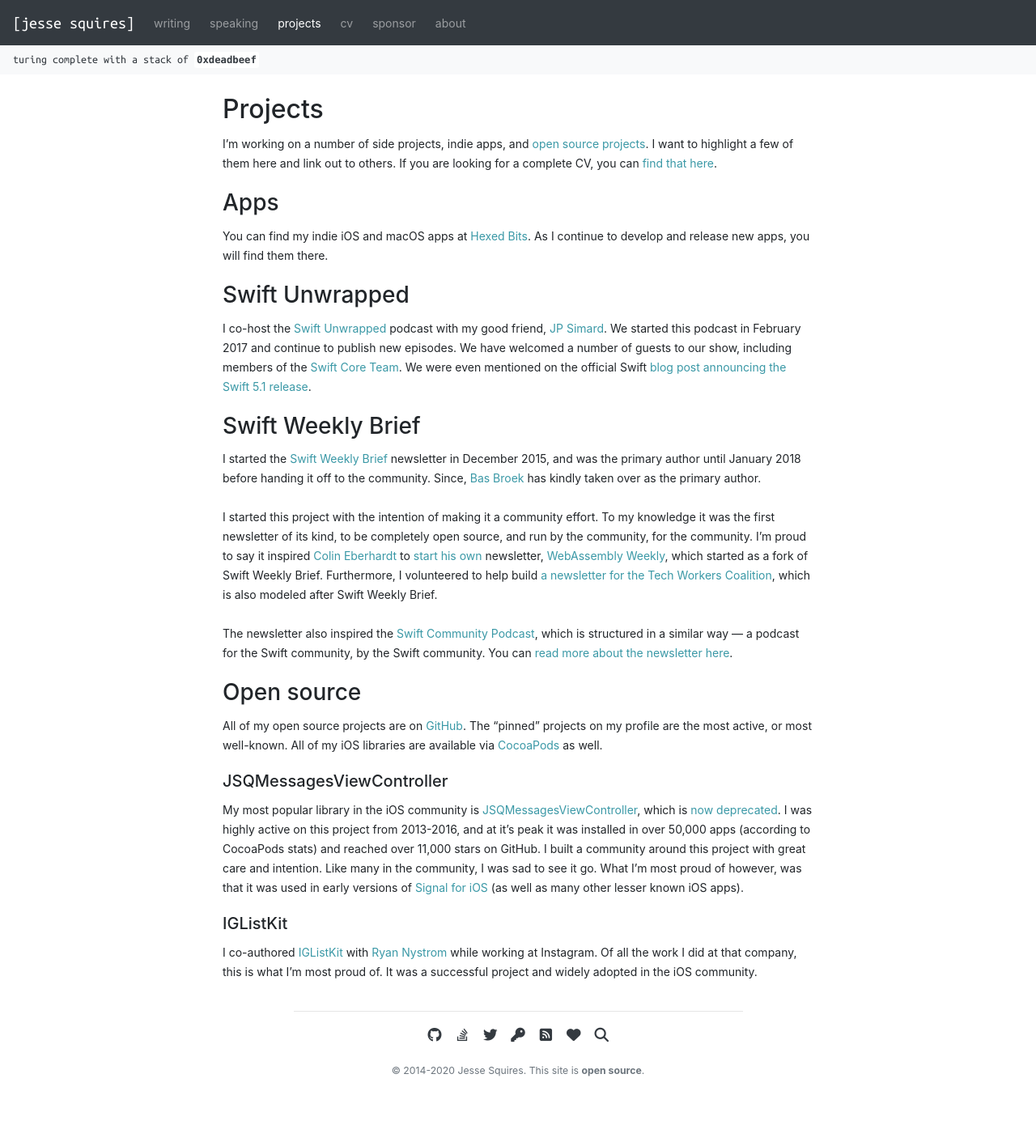
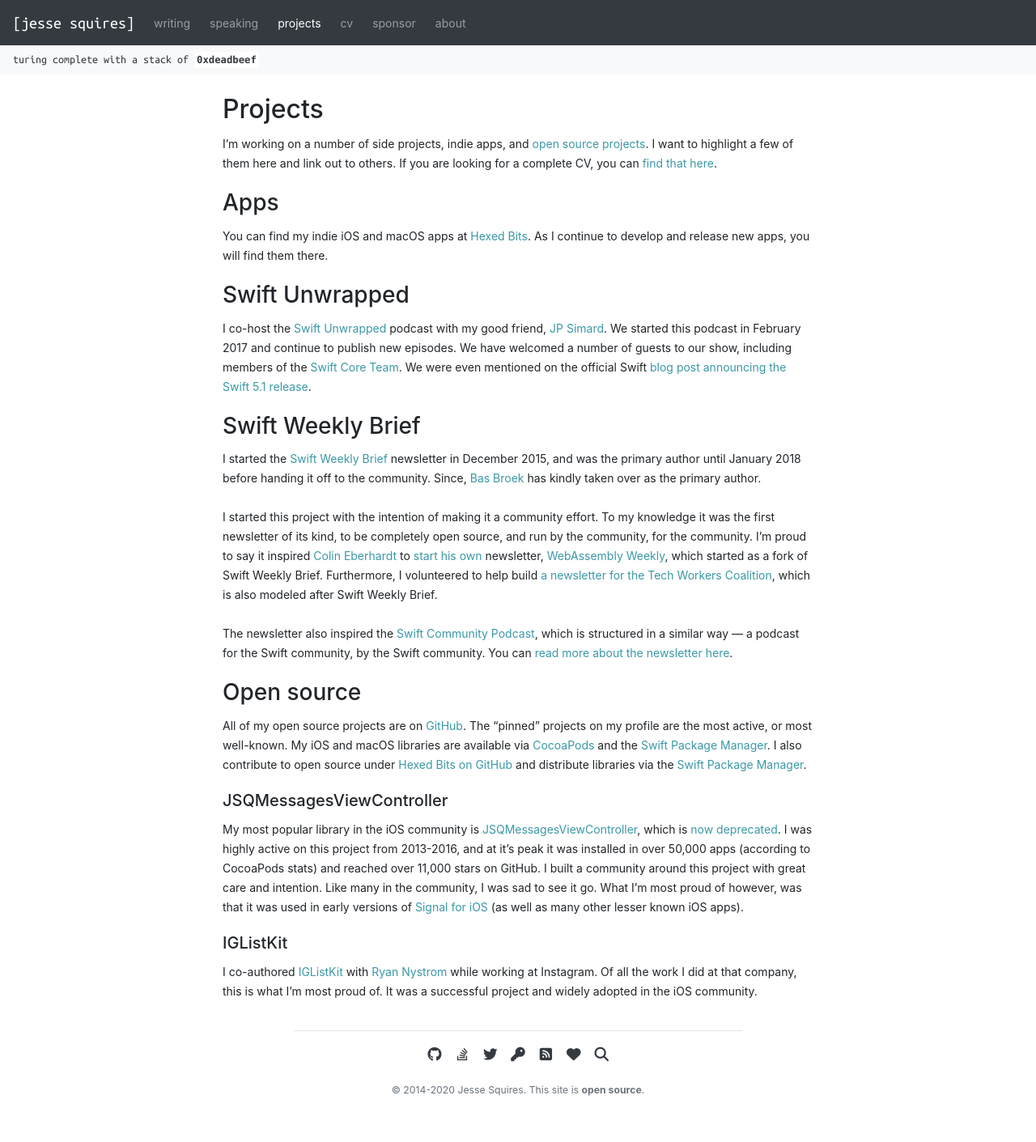
Before and after one commit to jessesquires/jessesquires.com, a Jekyll site: the page built from projects.md, in a window 1280 px wide. Shown: the whole page at 81% size. Built offline with Jekyll 4.4.1, drawn with Linux system fonts in a browser that asks for light colours; nearby versions of some CDN libraries; library files that are not in the unit come from our copies; before the commit the page ends 1387 px from its top, so only the background shows below that.

Commit message:
update projects

```diff
--- a/projects.md
+++ b/projects.md
@@ -25,7 +25,7 @@
 
 ### Open source
 
-All of my open source projects are on [GitHub]({{ site.social_links.github}}). The "pinned" projects on my profile are the most active, or most well-known. All of my iOS libraries are available via [CocoaPods](https://cocoapods.org/owners/1808) as well.
+All of my open source projects are on [GitHub]({{ site.social_links.github}}). The "pinned" projects on my profile are the most active, or most well-known. My iOS and macOS libraries are available via [CocoaPods](https://cocoapods.org/owners/1808) and the [Swift Package Manager](https://swiftpm.co/?query=jessesquires). I also contribute to open source under [Hexed Bits on GitHub](https://github.com/hexedbits) and distribute libraries via the [Swift Package Manager](https://swiftpm.co/?query=hexedbits).
 
 ##### JSQMessagesViewController
 
```
